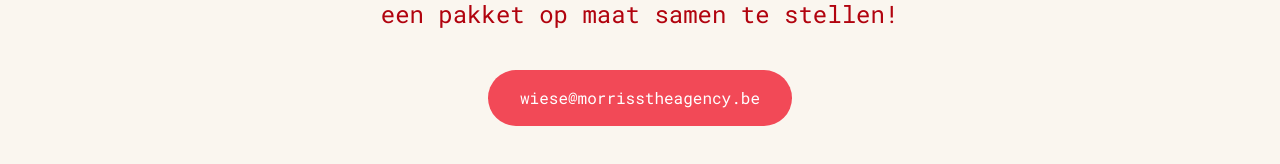
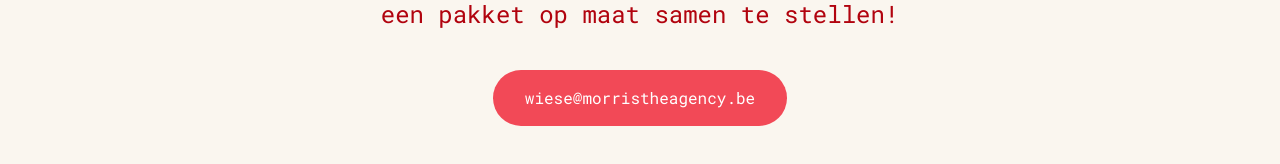
Before and after one commit to BartJoris/morris-theagency, a Next.js app: page /prijzen in a window 1280 px wide. Shown: the part 1934-2098 px from the top of the page. Built offline with nearby package versions, Linux system fonts and the light colour scheme; a web font is replaced by a local one.

Commit message:
Update markup of prices

```diff
--- a/pages/prijzen.tsx
+++ b/pages/prijzen.tsx
@@ -55,7 +55,7 @@
             </div>
           </div>
           <div className="ribbon-container relative mb-16">
-            <div className="ribbon bg-red-500 text-white font-semibold py-2 px-4 rounded-full shadow-lg absolute bottom-0 left-1/2 transform -translate-x-1/2 translate-y-1/2">
+            <div className="ribbon bg-red-500 text-white font-semibold py-2 px-4 rounded-full shadow-lg absolute bottom-0 left-1/2 transform -translate-x-1/2 translate-y-1/2 w-full md:w-auto text-center">
               Starten kan bij ons zonder opstartkost!
             </div>
           </div>
@@ -162,7 +162,7 @@
           <p className="text-2xl font-roboto-mono text-[#B1030E] mb-1">Niet gevonden wat je zocht? Neem gerust</p>
           <p className="text-2xl font-roboto-mono text-[#B1030E] mb-1">contact met ons op, dan kijken we samen om</p>
             <p className="text-2xl font-roboto-mono text-[#B1030E] mb-10">een pakket op maat samen te stellen!</p>
-          <a href="mailto:wiese@morrisstheagency.be" className="bg-[#F24957] text-white px-8 py-4 rounded-full font-roboto-mono inline-block">wiese@morrisstheagency.be</a>
+          <a href="mailto:wiese@morristheagency.be" className="bg-[#F24957] text-white px-8 py-4 rounded-full font-roboto-mono inline-block">wiese@morristheagency.be</a>
         </section>
       </div>
     </section>
```
